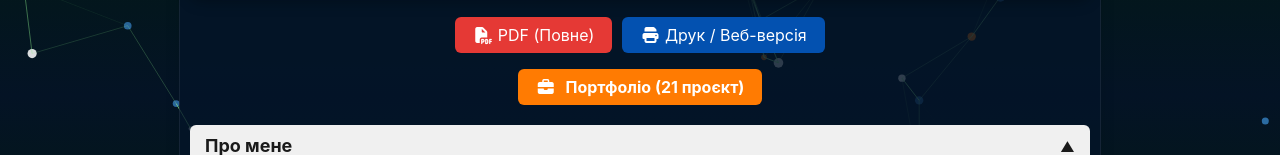
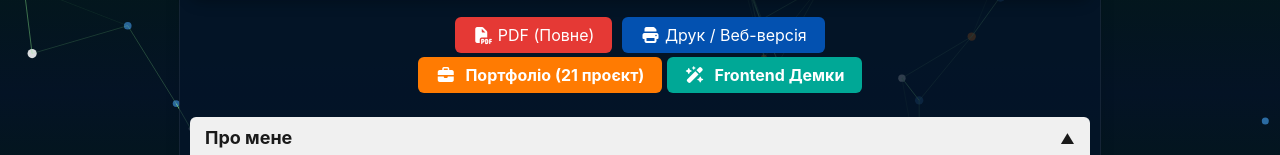
Before and after one commit to xtarantulz/resume, a plain HTML site: page index.html in a window 1280 px wide. Shown: the part 306-461 px from the top of the page. Drawn offline with Linux system fonts and the light colour scheme.

Commit message:
27.11.2026 демки

```diff
--- a/blocks/uk/download.html
+++ b/blocks/uk/download.html
@@ -22,11 +22,18 @@
     </div>
 
     <div class="portfolio-version">
-        <a href="portfolio/ua.html"
-           class="btn btn-portfolio-special"
-           data-tooltip="Переглянути повноцінне портфоліо (21 проєкт)">
+        <a href="portfolio/ua.html" class="btn btn-portfolio-special">
             <i class="fa-solid fa-briefcase"></i>
             Портфоліо (21 проєкт)
         </a>
+
+        <a href="https://xtarantulz.github.io/"
+           class="btn btn-frontend-special"
+           target="_blank"
+           rel="noopener noreferrer"
+           data-tooltip="Переглянути невеликі Frontend-демонстрації">
+            <i class="fa-solid fa-wand-magic-sparkles"></i>
+            Frontend Демки
+        </a>
     </div>
 </section>
--- a/css/style.css
+++ b/css/style.css
@@ -834,27 +834,31 @@ ul.experience .job-block b a:hover{
     border: 1px solid rgba(255, 255, 255, 0.07);
 }
 
-/* --- ВІДСТУП ДЛЯ БЛОКУ КНОПКИ --- */
-.portfolio-version {
-    margin-top: 12px; /* Додає гарний повітряний відступ зверху */
-    display: flex;
-    justify-content: center; /* Центруємо кнопку, або прибери, якщо хочеш по лівому краю */
-}
-
-/* --- ОСОБЛИВА КНОПКА ПОРТФОЛІО (ПОМАРАНЧЕВИЙ АКЦЕНТ) --- */
+/* Кнопки портфолио и Frontend Works в одну строку */
 .btn-portfolio-special {
-    background: #ff7b02 !important; /* Твій фірмовий колір */
-    color: #ffffff !important;
+    background: #ff7b02 !important;
+    color: #fff !important;
     font-weight: 700;
     border: none;
-    transition: all 0.2s ease;
 }
 
 .btn-portfolio-special:hover {
-    background: #e06d00 !important; /* Темніший відтінок при наведенні */
+    background: #e06d00 !important;
 }
 
-.btn-portfolio-special i {
+.btn-frontend-special {
+    background: #00a896 !important;
+    color: #fff !important;
+    font-weight: 700;
+    border: none;
+}
+
+.btn-frontend-special:hover {
+    background: #008577 !important;
+}
+
+.btn-portfolio-special i,
+.btn-frontend-special i {
     margin-right: 6px;
 }
 
```
Also changed, not shown: blocks/en/download.html (+11 -4 lines), blocks/ru/download.html (+10 -3 lines).
